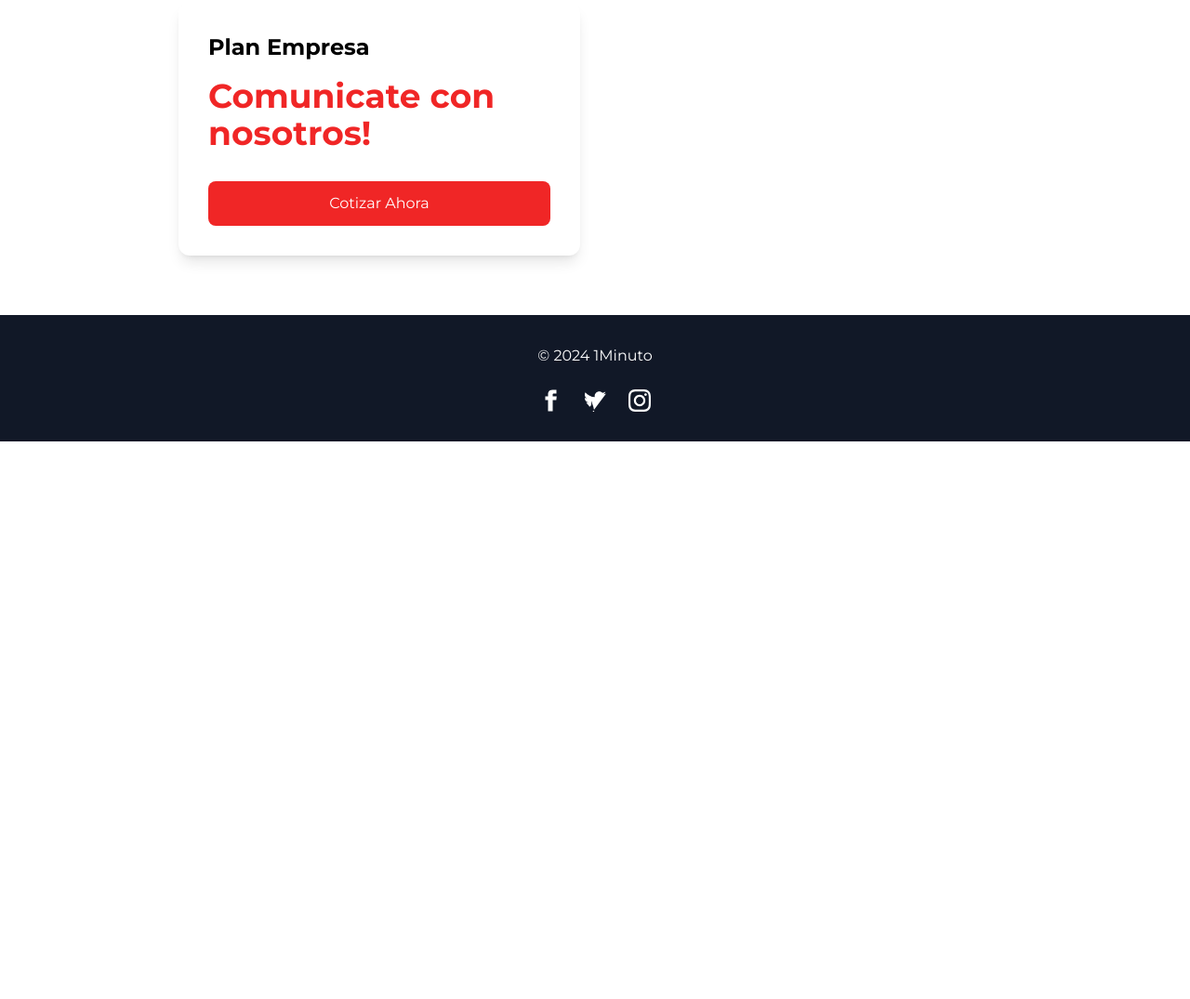
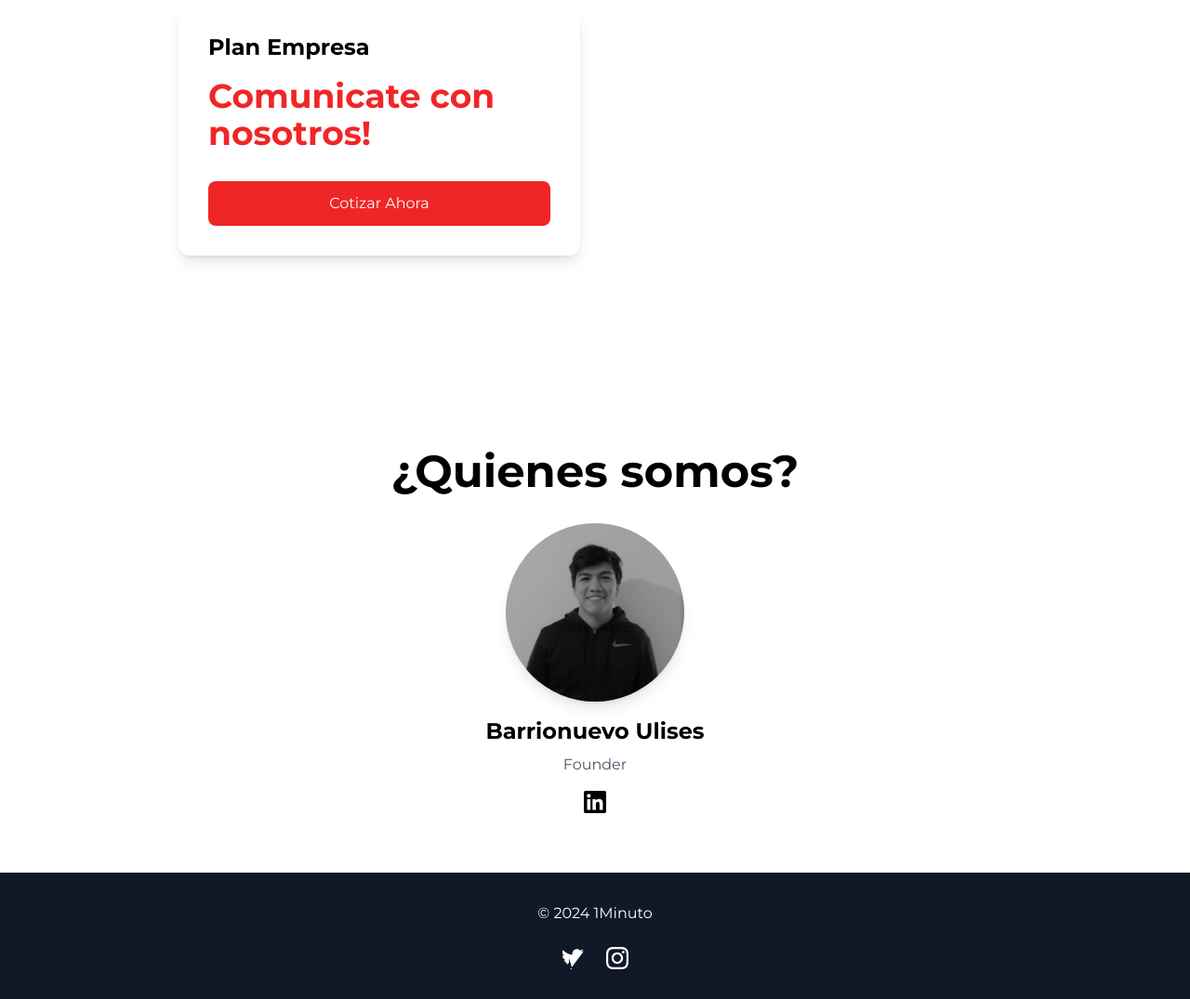
Before and after one commit to Ubarrionuevo/1minuto, a website: page INDEX.HTML in a window 1280 px wide. Shown: the part 2011-3086 px from the top of the page at 93% size. Before the commit the page ends 2486 px from the top, so only its background shows below. Drawn offline with nearby package versions, Linux system fonts and the light colour scheme.

Commit message:
update-final

```diff
--- a/INDEX.HTML
+++ b/INDEX.HTML
@@ -192,6 +192,27 @@
             </div>
         </section>
 
+        <section class="py-16 px-4 bg-white text-black mt-20">
+            <div class="container mx-auto max-w-6xl">
+                <h2 class="text-5xl font-bold text-center mb-8">¿Quienes somos?</h2>
+
+
+                <div class="grid grid-cols-1 md:grid-cols-3 gap-12 text-center justify-center">
+                    <div class="flex flex-col items-center hover:-translate-y-2 transition-transform duration-300 col-start-2">
+                        <img src="/img/1670904828000.jpeg" alt="Agustín Zeppa" class="w-48 h-48 rounded-full mb-4 object-cover shadow-lg">
+                        <h3 class="text-2xl font-bold mb-2">Barrionuevo Ulises</h3>
+                        <p class="text-gray-600 mb-4">Founder</p>
+                        <a href="https://www.linkedin.com/in/ulisesbarrionuevo/" target="_blank" class="hover:text-[#F02626] transition-colors duration-300">
+                            <svg class="w-6 h-6" fill="currentColor" viewBox="0 0 24 24">
+                                <path d="M20.447 20.452h-3.554v-5.569c0-1.328-.027-3.037-1.852-3.037-1.853 0-2.136 1.445-2.136 2.939v5.667H9.351V9h3.414v1.561h.046c.477-.9 1.637-1.85 3.37-1.85 3.601 0 4.267 2.37 4.267 5.455v6.286zM5.337 7.433c-1.144 0-2.063-.926-2.063-2.065 0-1.138.92-2.063 2.063-2.063 1.14 0 2.064.925 2.064 2.063 0 1.139-.925 2.065-2.064 2.065zm1.782 13.019H3.555V9h3.564v11.452zM22.225 0H1.771C.792 0 0 .774 0 1.729v20.542C0 23.227.792 24 1.771 24h20.451C23.2 24 24 23.227 24 22.271V1.729C24 .774 23.2 0 22.222 0h.003z"/>
+                            </svg>
+                        </a>
+                    </div>
+
+                </div>
+            </div>
+        </section>
+
 
     </main>
 
@@ -199,10 +220,8 @@
         <div class="container mx-auto px-4 text-center">
             <p class="mb-6">© 2024 1Minuto</p>
             <div class="flex justify-center space-x-6">
-                <a href="#" class="hover:text-[#F02626] transition-colors duration-300">
-                    <svg class="w-6 h-6" fill="currentColor" viewBox="0 0 24 24"><path d="M18.77 7.46H14.5v-1.9c0-.9.6-1.1 1-1.1h3V.5h-4.33C10.24.5 9.5 3.44 9.5 5.32v2.15h-3v4h3v12h5v-12h3.85l.42-4z"/></svg>
-                </a>
-                <a href="#" class="hover:text-[#F02626] transition-colors duration-300">
+
+                <a href="https://x.com/1minuto_app" class="hover:text-[#F02626] transition-colors duration-300">
                     <svg class="w-6 h-6" fill="currentColor" viewBox="0 0 24 24"><path d="M23.954 4.569c-.885.389-1.83.654-2.825.775 1.014-.611 1.794-1.574 2.163-2.723-.951.555-2.005.959-3.127 1.184-.896-.959-2.173-1.559-3.591-1.559-2.717 0-4.92 2.203-4.92 4.917 0 .39.045.765.127 1.124C7.691 8.094 4.066 6.13 1.64 3.161c-.427.722-.666 1.561-.666 2.475 0 1.71.87 3.213 2.188 4.096-.807-.026-1.566-.248-2.228-.616v.061c0 2.385 1.693 4.374 3.946 4.827-.413.111-.849.171-1.296.171-.314 0-.615-.03-.916-.086.631 1.953 2.445 2.445 3.377 4.604 3.417-1.68 1.319-3.809 2.105-6.102 2.105-.39 0-.779-.023-1.17-.067 2.189 1.394 4.768 2.209 7.557 2.209 9.054 0 13.999-7.496 13.999-13.986 0-.209 0-.42-.015-.63.961-.689 1.8-1.56 2.46-2.548l-.047-.02z"/></svg>
                 </a>
                 <a href="https://www.instagram.com/1minuto.app/" target="_blank" rel="noopener noreferrer" class="hover:text-[#F02626] transition-colors duration-300">
```
Also changed, not shown: img/1670904828000.jpeg (added).
